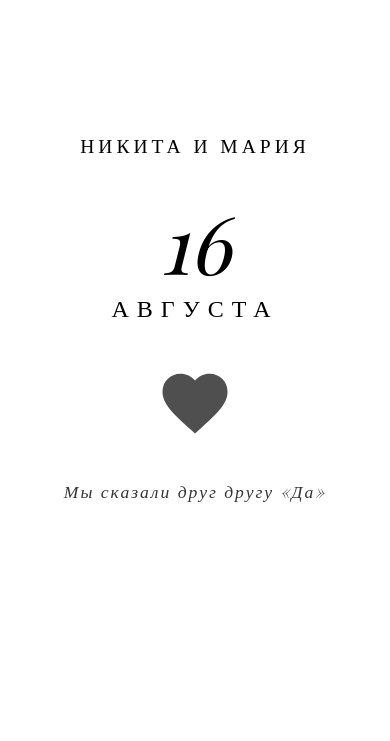
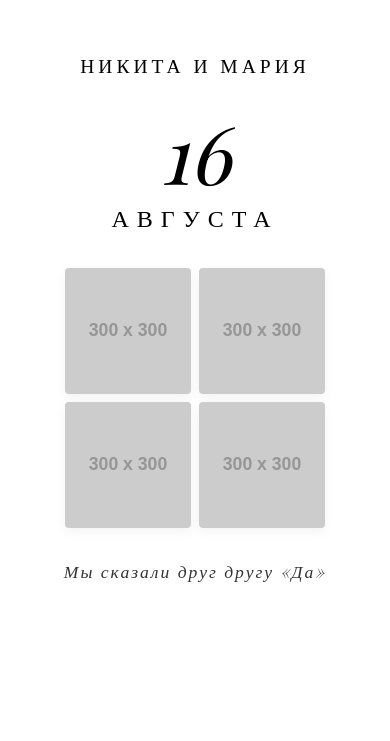
Before and after one commit to wedding-love/black, a plain HTML site: page index.html in a window 390 px wide. Shown: the part 103-844 px from the top of the page. Drawn offline with nearby package versions, Linux system fonts and the light colour scheme; placeholder pictures from the web are drawn by us; a web font is replaced by a local one.

Commit message:
Update index.html

```diff
--- a/index.html
+++ b/index.html
@@ -1,9 +1,8 @@
-
 <!DOCTYPE html>
 <html lang="ru">
 <head>
     <meta charset="UTF-8">
-    <meta name="viewport" content="width=device-width, initial-scale=1.0, maximum-scale=1.0, user-scalable=yes">
+    <meta name="viewport" content="width=device-width, initial-scale=1.0, maximum-scale=1.0, user-scalable=yes, viewport-fit=cover">
     <title>Никита и Мария · Свадьба 16.08.2026</title>
     <!-- Шрифты -->
     <link href="https://fonts.googleapis.com/css2?family=Playfair+Display:ital,wght@0,400;0,700;1,400;1,700&family=Cinzel&family=Great+Vibes&display=swap" rel="stylesheet">
@@ -41,6 +40,14 @@
             padding: 40px 20px;
             width: 100%;
             overflow-x: hidden;
+            opacity: 0;
+            transform: translateY(30px);
+            transition: opacity 0.8s cubic-bezier(0.16, 1, 0.3, 1), transform 0.8s cubic-bezier(0.16, 1, 0.3, 1);
+        }
+
+        section.visible {
+            opacity: 1;
+            transform: translateY(0);
         }
 
         .container {
@@ -49,10 +56,9 @@
             margin: 0 auto;
         }
 
-        /* ----- ПЕРВЫЙ БЛОК (hero) ----- */
+        /* ----- ПЕРВЫЙ БЛОК (hero) — теперь с фото-сеткой 2x2 ----- */
         .hero-section {
             text-align: center;
-            animation: fadeInPage 2s ease-in-out;
         }
 
         .hero-section h1 {
@@ -61,7 +67,11 @@
             letter-spacing: 4px;
             text-transform: uppercase;
             font-weight: 400;
-            margin-bottom: 60px;
+            margin-bottom: 50px;
+        }
+
+        .hero-date {
+            margin-bottom: 40px;
         }
 
         .hero-date .number {
@@ -80,12 +90,34 @@
             margin-top: 10px;
         }
 
-        .heart-icon {
-            width: 70px;
-            margin: 40px auto;
+        /* Сетка 2x2 из квадратных фото */
+        .photo-grid {
+            display: grid;
+            grid-template-columns: repeat(2, 1fr);
+            gap: 12px;
+            max-width: 320px;
+            margin: 0 auto 30px;
+        }
+
+        .photo-grid-item {
+            aspect-ratio: 1 / 1;
+            overflow: hidden;
+            border-radius: 4px;
+            box-shadow: 0 4px 12px rgba(0,0,0,0.05);
+            transition: transform 0.3s ease;
+        }
+
+        .photo-grid-item img {
+            width: 100%;
+            height: 100%;
+            object-fit: cover;
             display: block;
-            fill: black;
-            animation: heartPulse 1.5s infinite ease-in-out;
+            filter: grayscale(0.3);
+            transition: filter 0.4s;
+        }
+
+        .photo-grid-item:hover img {
+            filter: grayscale(0);
         }
 
         .hero-section .sub-text {
@@ -93,6 +125,7 @@
             letter-spacing: 2px;
             font-style: italic;
             opacity: 0.8;
+            margin-top: 10px;
         }
 
         /* ----- ВТОРОЙ БЛОК (детали + фото) ----- */
@@ -169,7 +202,6 @@
             background: #fafafa;
             min-height: auto;
             padding: 60px 20px;
-            overflow-x: hidden;
         }
 
         .calendar-wrapper {
@@ -233,18 +265,12 @@
             color: #222;
         }
 
-        /* Выделение 16 августа — без сердца, но с жирным шрифтом и подчеркиванием */
         .special-day .day-number {
             font-weight: 700;
             font-style: italic;
             border-bottom: 3px solid #000;
             padding-bottom: 5px;
             color: #000;
-        }
-
-        /* Убираем сердце полностью */
-        .special-day::after {
-            display: none;
         }
 
         /* ----- ЧЕТВЁРТЫЙ БЛОК: МЕСТО ТОРЖЕСТВА ----- */
@@ -329,7 +355,7 @@
             border: none;
         }
 
-        /* ----- ПЯТЫЙ БЛОК: ТАЙМЕР ОБРАТНОГО ОТСЧЁТА ----- */
+        /* ----- ПЯТЫЙ БЛОК: ТАЙМЕР ----- */
         .timer-section {
             padding: 80px 20px;
             text-align: center;
@@ -384,7 +410,7 @@
             margin-top: 5px;
         }
 
-        /* ----- ШЕСТОЙ БЛОК: ПРОГРАММА ДНЯ (ТАЙМИНГ) ----- */
+        /* ----- ШЕСТОЙ БЛОК: ПРОГРАММА ДНЯ ----- */
         .timing-section {
             padding: 80px 20px;
             background: #fafafa;
@@ -629,18 +655,7 @@
             letter-spacing: 4px;
         }
 
-        /* ----- АНИМАЦИИ ----- */
-        @keyframes fadeInPage {
-            from { opacity: 0; transform: translateY(20px); }
-            to { opacity: 1; transform: translateY(0); }
-        }
-
-        @keyframes heartPulse {
-            0%, 100% { transform: scale(1); opacity: 1; }
-            50% { transform: scale(1.15); opacity: 0.6; }
-        }
-
-        /* ----- АДАПТИВНОСТЬ (МОБИЛЬНЫЕ УСТРОЙСТВА) ----- */
+        /* ----- АДАПТИВНОСТЬ ДЛЯ IPHONE И МОБИЛЬНЫХ ----- */
         @media (max-width: 700px) {
             .details-section {
                 gap: 15px;
@@ -693,6 +708,11 @@
                 flex-direction: column;
                 gap: 10px;
             }
+
+            .photo-grid {
+                max-width: 280px;
+                gap: 8px;
+            }
         }
 
         @media (max-width: 480px) {
@@ -701,7 +721,15 @@
             }
 
             .hero-section h1 {
-                margin-bottom: 40px;
+                margin-bottom: 30px;
+            }
+
+            .hero-date {
+                margin-bottom: 30px;
+            }
+
+            .photo-grid {
+                max-width: 260px;
             }
 
             .details-section {
@@ -769,22 +797,32 @@
             }
         }
 
-        /* Для очень маленьких экранов */
-        @media (max-width: 360px) {
-            .details-section {
-                gap: 5px;
+        /* iPhone SE / маленькие */
+        @media (max-width: 375px) {
+            .photo-grid {
+                max-width: 240px;
+                gap: 6px;
+            }
+
+            .hero-date .number {
+                font-size: 4.5rem;
             }
 
             .photo-container img {
                 max-width: 120px;
             }
 
-            .date-info .big-day {
-                font-size: 2.2rem;
+            .timer-item {
+                width: 65px;
+                height: 65px;
+            }
+
+            .timer-value {
+                font-size: 1.2rem;
             }
         }
 
-        /* Дополнительно */
+        /* Анимация появления секций через Intersection Observer */
         .calendar-strip {
             scrollbar-width: thin;
             scrollbar-color: #aaa #eee;
@@ -797,16 +835,11 @@
         .photo-container img:hover {
             transform: scale(1.01);
         }
-
-        /* Чтобы все секции занимали полную ширину на мобильных */
-        .container, .calendar-wrapper, .venue-section, .timer-section, .timing-section, .details-dresscode-section, .rsvp-section {
-            width: 100%;
-        }
     </style>
 </head>
 <body>
 
-    <!-- 1. ПЕРВЫЙ БЛОК: ИМЕНА И ДАТА -->
+    <!-- 1. ПЕРВЫЙ БЛОК: ИМЕНА, ДАТА И ФОТО-СЕТКА 2x2 -->
     <section class="hero-section">
         <div class="container">
             <h1>Никита и Мария</h1>
@@ -814,9 +847,15 @@
                 <span class="number">16</span>
                 <span class="month">Августа</span>
             </div>
-            <svg class="heart-icon" viewBox="0 0 24 24" xmlns="http://www.w3.org/2000/svg">
-                <path d="M12 21.35l-1.45-1.32C5.4 15.36 2 12.28 2 8.5 2 5.42 4.42 3 7.5 3c1.74 0 3.41.81 4.5 2.09C13.09 3.81 14.76 3 16.5 3 19.58 3 22 5.42 22 8.5c0 3.78-3.4 6.86-8.55 11.54L12 21.35z"/>
-            </svg>
+
+            <!-- Сетка из 4 квадратных фото (замените src на свои) -->
+            <div class="photo-grid">
+                <div class="photo-grid-item"><img src="https://via.placeholder.com/300x300?text=Фото+1" alt="Момент 1"></div>
+                <div class="photo-grid-item"><img src="https://via.placeholder.com/300x300?text=Фото+2" alt="Момент 2"></div>
+                <div class="photo-grid-item"><img src="https://via.placeholder.com/300x300?text=Фото+3" alt="Момент 3"></div>
+                <div class="photo-grid-item"><img src="https://via.placeholder.com/300x300?text=Фото+4" alt="Момент 4"></div>
+            </div>
+
             <p class="sub-text">Мы сказали друг другу «Да»</p>
         </div>
     </section>
@@ -840,7 +879,7 @@
         </div>
     </section>
 
-    <!-- 3. ТРЕТИЙ БЛОК: КАЛЕНДАРЬ (БЕЗ СЕРДЦА, ВЫДЕЛЕНО 16) -->
+    <!-- 3. ТРЕТИЙ БЛОК: КАЛЕНДАРЬ (ВЫДЕЛЕНО 16) -->
     <section class="calendar-section">
         <div class="calendar-wrapper">
             <h3 class="calendar-title">Сохраните дату</h3>
@@ -865,7 +904,7 @@
         <h2 class="section-title">Место торжества</h2>
         <div class="venue-container">
             <div class="venue-photo">
-                <img src="локация.jpg" alt="Фото ресторана">
+                <img src="https://via.placeholder.com/600x800" alt="Фото ресторана">
             </div>
             <div class="venue-info">
                 <h3 class="venue-name">Ресторан «Элеганс»</h3>
@@ -956,16 +995,34 @@
 
     <!-- СКРИПТЫ -->
     <script>
+        (function() {
+            // ----- АНИМАЦИЯ ПОЯВЛЕНИЯ СЕКЦИЙ ПРИ СКРОЛЛЕ -----
+            const sections = document.querySelectorAll('section');
+            const sectionObserver = new IntersectionObserver((entries) => {
+                entries.forEach(entry => {
+                    if (entry.isIntersecting) {
+                        entry.target.classList.add('visible');
+                    }
+                });
+            }, { threshold: 0.15, rootMargin: '0px 0px -10px 0px' });
+            sections.forEach(section => sectionObserver.observe(section));
+
             // ----- ТАЙМЕР -----
             const weddingDate = new Date("August 16, 2026 15:30:00").getTime();
+            const daysEl = document.getElementById('days');
+            const hoursEl = document.getElementById('hours');
+            const minutesEl = document.getElementById('minutes');
+            const secondsEl = document.getElementById('seconds');
+            const timerTitle = document.querySelector('.timer-title');
+            const timerContainer = document.getElementById('wedding-timer');
 
-        const updateTimer = () => {
+            function updateTimer() {
                 const now = new Date().getTime();
                 const distance = weddingDate - now;
 
                 if (distance < 0) {
-                document.querySelector(".timer-title").innerHTML = "Этот день настал!";
-                document.getElementById("wedding-timer").style.display = "none";
+                    if (timerTitle) timerTitle.innerHTML = "Этот день настал!";
+                    if (timerContainer) timerContainer.style.display = "none";
                     return;
                 }
 
@@ -974,35 +1031,37 @@
                 const minutes = Math.floor((distance % (1000 * 60 * 60)) / (1000 * 60));
                 const seconds = Math.floor((distance % (1000 * 60)) / 1000);
 
-            document.getElementById("days").innerText = days.toString().padStart(2, '0');
-            document.getElementById("hours").innerText = hours.toString().padStart(2, '0');
-            document.getElementById("minutes").innerText = minutes.toString().padStart(2, '0');
-            document.getElementById("seconds").innerText = seconds.toString().padStart(2, '0');
-        };
+                if (daysEl) daysEl.innerText = days.toString().padStart(2, '0');
+                if (hoursEl) hoursEl.innerText = hours.toString().padStart(2, '0');
+                if (minutesEl) minutesEl.innerText = minutes.toString().padStart(2, '0');
+                if (secondsEl) secondsEl.innerText = seconds.toString().padStart(2, '0');
+            }
 
             setInterval(updateTimer, 1000);
             updateTimer();
 
-        // ----- АНИМАЦИЯ ТАЙМИНГА (Intersection Observer) -----
-        const observerOptions = { threshold: 0.2 };
-        const observer = new IntersectionObserver((entries) => {
-            entries.forEach((entry, index) => {
+            // ----- АНИМАЦИЯ ЭЛЕМЕНТОВ ТАЙМИНГА (дополнительно) -----
+            const timingItems = document.querySelectorAll('.timing-item');
+            const timingObserver = new IntersectionObserver((entries) => {
+                entries.forEach((entry, idx) => {
                     if (entry.isIntersecting) {
                         setTimeout(() => {
                             entry.target.classList.add('visible');
-                    }, index * 150);
+                        }, idx * 120);
                     }
                 });
-        }, observerOptions);
+            }, { threshold: 0.2 });
+            timingItems.forEach(item => timingObserver.observe(item));
 
-        document.querySelectorAll('.timing-item').forEach(item => observer.observe(item));
-
-        // ----- ОБРАБОТКА ФОРМЫ (заглушка) -----
-        document.getElementById('wedding-form').onsubmit = function(e) {
+            // ----- ОБРАБОТКА ФОРМЫ -----
+            const form = document.getElementById('wedding-form');
+            if (form) {
+                form.onsubmit = function(e) {
                     e.preventDefault();
                     alert('Спасибо! Ваш ответ отправлен.');
-            // Здесь можно добавить реальную отправку данных
                 };
+            }
+        })();
     </script>
 </body>
 </html>
```
Lines whose indentation alone changed are shown as unchanged.
